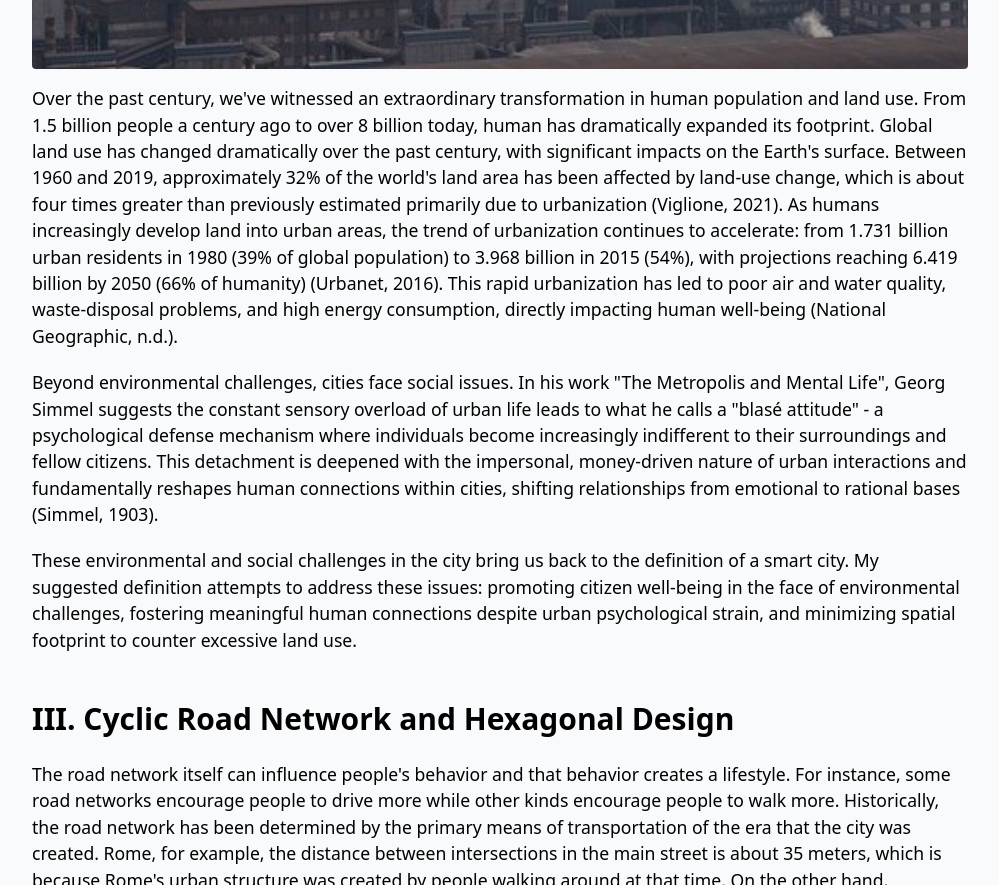
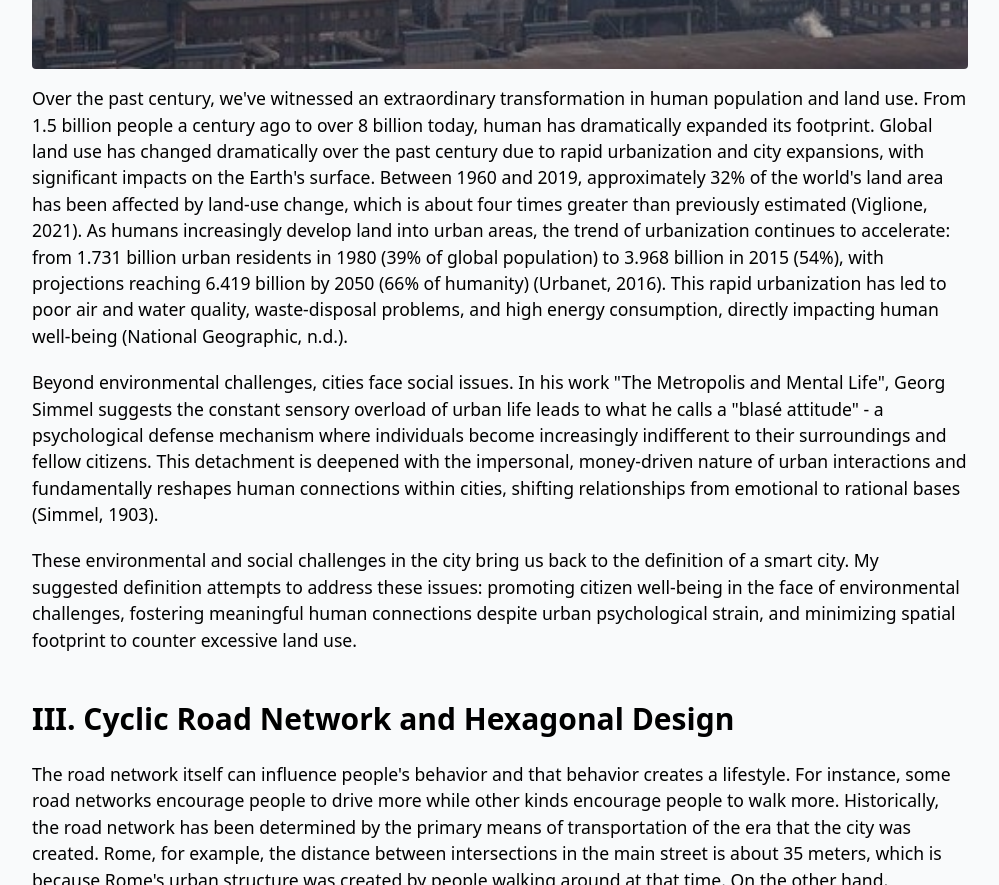
Before and after one commit to realtonypark2/realtonypark2.github.io, a plain HTML site: page index.html in a window 1280 px wide. Shown: the part 2157-3042 px from the top of the page, without its empty margins (140-1139 px from the left). Drawn offline with nearby package versions, Linux system fonts and the light colour scheme.

Commit message:
Update index.html

```diff
--- a/index.html
+++ b/index.html
@@ -142,7 +142,7 @@
             <h2 class="text-3xl font-bold mb-6">II. The Challenges: Why We Need a New Smart City</h2>
             <img src="assets/challenge.jpg" alt="Urban Challenge" class="w-full mb-4 rounded">
 
-            <p class="mb-5">Over the past century, we've witnessed an extraordinary transformation in human population and land use. From 1.5 billion people a century ago to over 8 billion today, human has dramatically expanded its footprint. Global land use has changed dramatically over the past century, with significant impacts on the Earth's surface. Between 1960 and 2019, approximately 32% of the world's land area has been affected by land-use change, which is about four times greater than previously estimated primarily due to urbanization (Viglione, 2021). As humans increasingly develop land into urban areas, the trend of urbanization continues to accelerate: from 1.731 billion urban residents in 1980 (39% of global population) to 3.968 billion in 2015 (54%), with projections reaching 6.419 billion by 2050 (66% of humanity) (Urbanet, 2016). This rapid urbanization has led to poor air and water quality, waste-disposal problems, and high energy consumption, directly impacting human well-being (National Geographic, n.d.).</p>
+            <p class="mb-5">Over the past century, we've witnessed an extraordinary transformation in human population and land use. From 1.5 billion people a century ago to over 8 billion today, human has dramatically expanded its footprint. Global land use has changed dramatically over the past century due to rapid urbanization and city expansions, with significant impacts on the Earth's surface. Between 1960 and 2019, approximately 32% of the world's land area has been affected by land-use change, which is about four times greater than previously estimated (Viglione, 2021). As humans increasingly develop land into urban areas, the trend of urbanization continues to accelerate: from 1.731 billion urban residents in 1980 (39% of global population) to 3.968 billion in 2015 (54%), with projections reaching 6.419 billion by 2050 (66% of humanity) (Urbanet, 2016). This rapid urbanization has led to poor air and water quality, waste-disposal problems, and high energy consumption, directly impacting human well-being (National Geographic, n.d.).</p>
             <p class="mb-5">Beyond environmental challenges, cities face social issues. In his work "The Metropolis and Mental Life", Georg Simmel suggests the constant sensory overload of urban life leads to what he calls a "blasé attitude" - a psychological defense mechanism where individuals become increasingly indifferent to their surroundings and fellow citizens. This detachment is deepened with the impersonal, money-driven nature of urban interactions and fundamentally reshapes human connections within cities, shifting relationships from emotional to rational bases (Simmel, 1903).</p>
             <p class="mb-5">These environmental and social challenges in the city bring us back to the definition of a smart city. My suggested definition attempts to address these issues: promoting citizen well-being in the face of environmental challenges, fostering meaningful human connections despite urban psychological strain, and minimizing spatial footprint to counter excessive land use.</p>
         </section>
```
